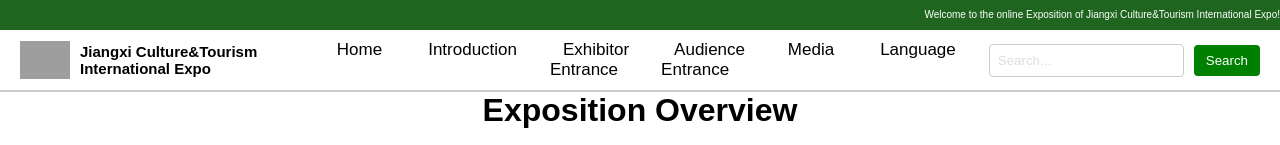
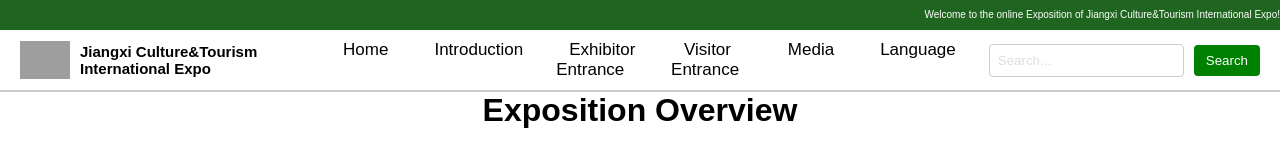
Before and after one commit to tinghai510/JXJCTIE2, a plain HTML site: page about英文.html in a window 1280 px wide. Shown: the top 145 px of the page. Drawn offline with Linux system fonts and the light colour scheme; grey boxes are pictures that could not be loaded.

Commit message:
Add files via upload

```diff
--- a/about英文.html
+++ b/about英文.html
@@ -39,7 +39,7 @@
                     </ul>
                 </li>
                 <li>
-                    <a href="#">Audience Entrance</a>
+                    <a href="#">Visitor Entrance</a>
                     <ul>
                         <li><a href="个人预约英文.html">Exposition reservation(Individual)</a></li>
                         <li><a href="公司预约英文.html">Exposition reservation(Company)</a></li>
```
Also changed, not shown: feature英文.html (+1 -1 lines), index英文.html (+1 -1 lines), product英文.html (+1 -1 lines), 个人预约英文.html (+1 -1 lines), 公司预约英文.html (+1 -1 lines), 展位英文.html (+1 -1 lines), 登录英文.html (+1 -1 lines).
